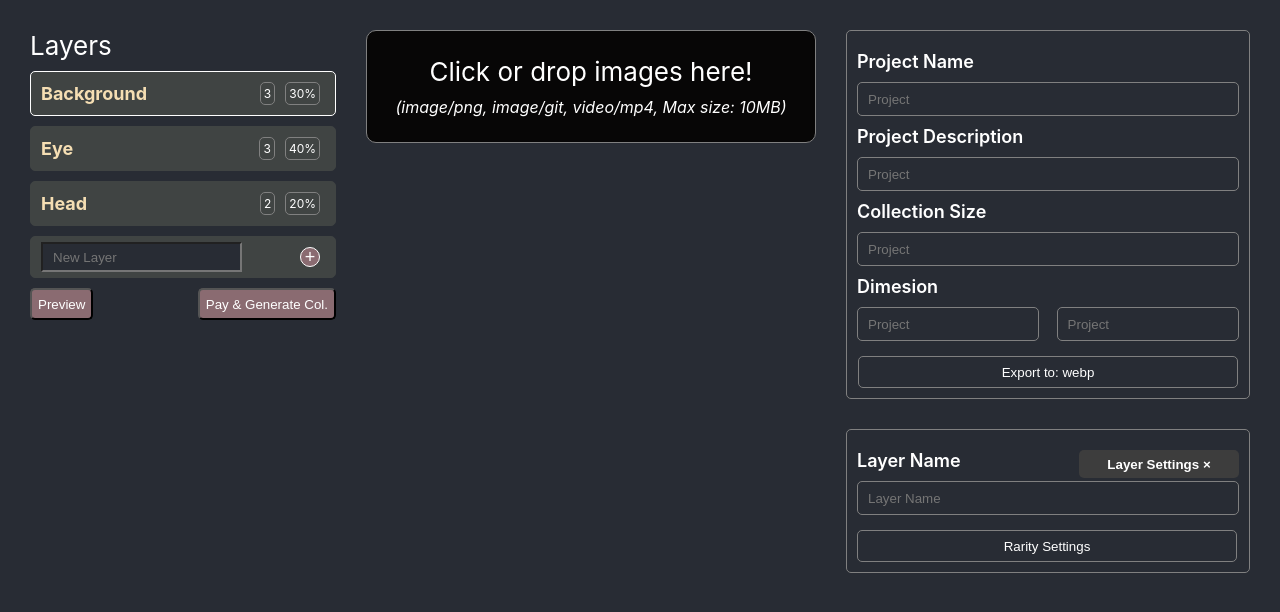
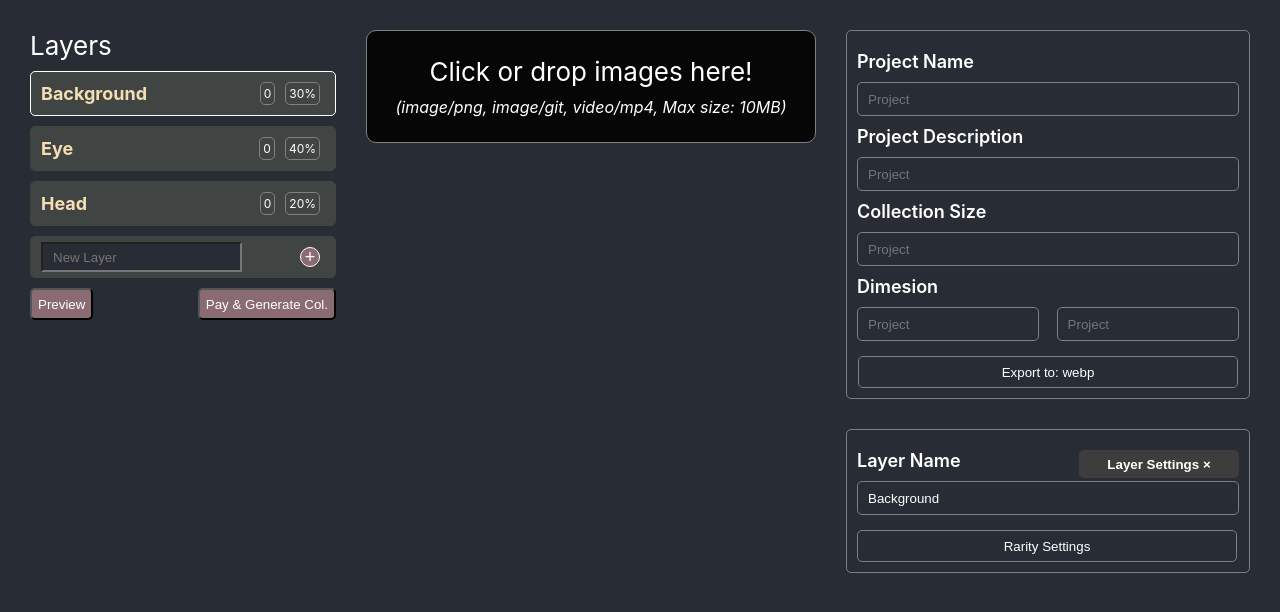
Before and after one commit to cocoa-1012/nft-generator, a React (Create React App) app: page / in a window 1280 px wide. Shown: the top 612 px of the page. Built offline with nearby package versions, Linux system fonts and the light colour scheme.

Commit message:
image upload...

```diff
--- a/src/components/ImageManager/ImageManager.jsx
+++ b/src/components/ImageManager/ImageManager.jsx
@@ -1,25 +1,41 @@
-import React, { useState } from "react";
+import React, { useEffect, useState } from "react";
 import "./ImageManager.css";
 
 export const ImageManager = ({ selectedLayer, layerData, setLayerData }) => {
   const [imageFiles, setImageFiles] = useState([]);
   const [previewUrl, setPreviewUrl] = useState([]);
+  const [imageData, setImageData] = useState(
+    layerData.lengh > 0
+      ? layerData.filter((obj) => obj.id === selectedLayer)[0].images
+      : []
+  );
+
   const handleFile = (file) => {
     //you can carry out any file validations here...
     setImageFiles(() => [...imageFiles, file]);
     setPreviewUrl(() => [...previewUrl, URL.createObjectURL(file)]);
-    console.log("DragFiles", URL.createObjectURL(file), previewUrl, imageFiles);
   };
   const handleDragOver = (event) => {
     event.preventDefault();
   };
   const handleOnDrop = (event) => {
-    //prevent the browser from opening the image
     event.preventDefault();
     event.stopPropagation();
-    //let's grab the image file
     let imageFile = event.dataTransfer.files[0];
     handleFile(imageFile);
+    var dates = new Date();
+    const newImage = {
+      id: new Date(dates).getTime(),
+      url: URL.createObjectURL(imageFile),
+      title: imageFile.name,
+      rarity: 0,
+    };
+    const newState = layerData.map((obj) =>
+      obj.id === selectedLayer
+        ? { ...obj, images: [...imageData, newImage] }
+        : obj
+    );
+    setLayerData(newState);
   };
   const selectImage = (e) => {
     console.log("SelectFiles", previewUrl, imageFiles);
@@ -29,13 +45,15 @@ export const ImageManager = ({ selectedLayer, layerData, setLayerData }) => {
       URL.createObjectURL(e.target.files[0]),
     ]);
   };
+
+  useEffect(() => {}, []);
   return (
     <div className="image_manager">
       <div className="image_show">
         {previewUrl && (
           <div className="image_view">
-            {previewUrl.map((item) => (
-              <div className="image_item">
+            {previewUrl.map((item, key) => (
+              <div className="image_item" key={key}>
                 <img src={item} alt="img" />
               </div>
             ))}
--- a/src/components/PropertyManager/LayerProperty.jsx
+++ b/src/components/PropertyManager/LayerProperty.jsx
@@ -14,10 +14,10 @@ export const LayerProperty = ({
           type="text"
           placeholder="Layer Name"
           value={
-            layerData.length > 3
+            layerData.length > 0
               ? layerData.filter((item) => item.id === selectedLayer).length > 0
                 ? layerData.filter((item) => item.id === selectedLayer)[0].title
-                : ""
+                : "sss"
               : ""
           }
           onChange={(e) => console.log("Chainged", e.target.value)}
--- a/src/components/PropertyManager/RaritySettings.jsx
+++ b/src/components/PropertyManager/RaritySettings.jsx
@@ -86,12 +86,11 @@ export const RaritySettings = ({
         <div className="child_range">
           <p>Assets - </p>
           {childRarityData.map((item) => (
-            <div className="range_area">
+            <div className="range_area" key={item.id}>
               <p>{item.title}</p>
               <div className="range_area_input">
                 <input
                   type="number"
-                  defaultValue={50}
                   value={item.value}
                   onChange={(e) => onChildRangeChanged(e.target.value, item.id)}
                 />
--- a/src/constant/layerData.js
+++ b/src/constant/layerData.js
@@ -4,24 +4,24 @@ export const initLayerData = [
     title: "Background",
     count: 2,
     images: [
-      {
-        id: 0,
-        url: "https://",
-        title: "",
-        rarity: 20,
-      },
-      {
-        id: 1,
-        url: "https://",
-        title: "",
-        rarity: 50,
-      },
-      {
-        id: 2,
-        url: "https://",
-        title: "",
-        rarity: 20,
-      },
+      //   {
+      //     id: 0,
+      //     url: "https://",
+      //     title: "",
+      //     rarity: 20,
+      //   },
+      //   {
+      //     id: 1,
+      //     url: "https://",
+      //     title: "",
+      //     rarity: 50,
+      //   },
+      //   {
+      //     id: 2,
+      //     url: "https://",
+      //     title: "",
+      //     rarity: 20,
+      //   },
     ],
     rarity: 30,
   },
@@ -30,24 +30,24 @@ export const initLayerData = [
     title: "Eye",
     count: 1,
     images: [
-      {
-        id: 0,
-        url: "https://",
-        title: "",
-        rarity: 20,
-      },
-      {
-        id: 1,
-        url: "https://",
-        title: "",
-        rarity: 50,
-      },
-      {
-        id: 2,
-        url: "https://",
-        title: "",
-        rarity: 20,
-      },
+      //   {
+      //     id: 0,
+      //     url: "https://",
+      //     title: "",
+      //     rarity: 20,
+      //   },
+      //   {
+      //     id: 1,
+      //     url: "https://",
+      //     title: "",
+      //     rarity: 50,
+      //   },
+      //   {
+      //     id: 2,
+      //     url: "https://",
+      //     title: "",
+      //     rarity: 20,
+      //   },
     ],
     rarity: 40,
   },
@@ -56,18 +56,18 @@ export const initLayerData = [
     title: "Head",
     count: 6,
     images: [
-      {
-        id: 0,
-        url: "https://",
-        title: "",
-        rarity: 20,
-      },
-      {
-        id: 1,
-        url: "https://",
-        title: "",
-        rarity: 50,
-      },
+      //   {
+      //     id: 0,
+      //     url: "https://",
+      //     title: "",
+      //     rarity: 20,
+      //   },
+      //   {
+      //     id: 1,
+      //     url: "https://",
+      //     title: "",
+      //     rarity: 50,
+      //   },
     ],
     rarity: 20,
   },
```
